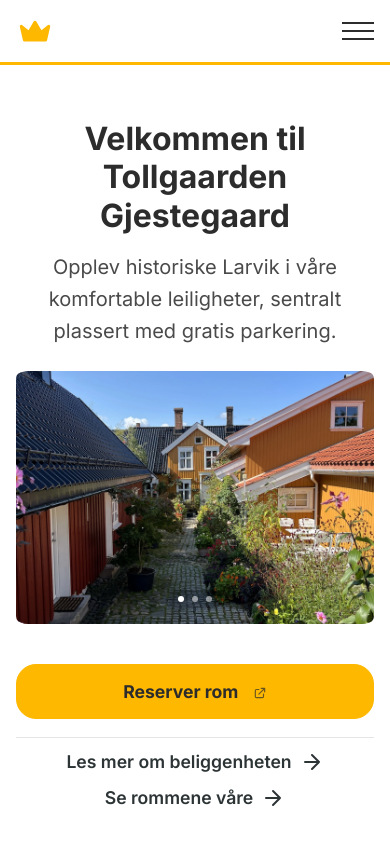
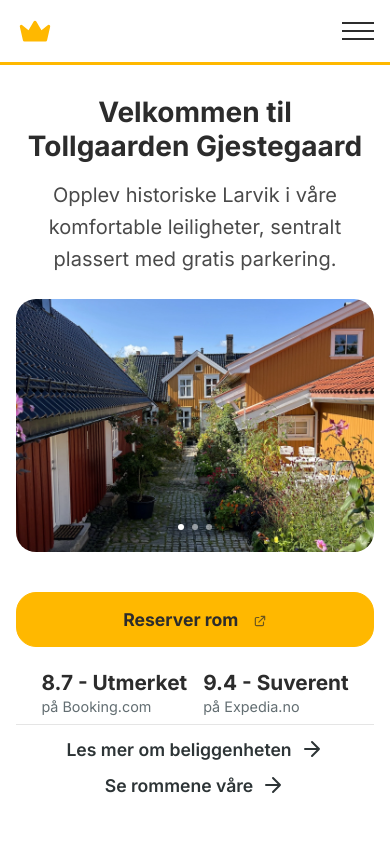
Before and after one commit to gardaanstad/tollgaard, a Next.js app: page / in a window 390 px wide. Shown: the top 844 px of the page. Built offline with nearby package versions, Linux system fonts and the light colour scheme.

Commit message:
added reviews to mobile, changed h1 size on mobile

```diff
--- a/app/beliggenhet/page.module.css
+++ b/app/beliggenhet/page.module.css
@@ -105,7 +105,7 @@
   }
 
   .heroText h1 {
-    font-size: 2rem;
+    font-size: 1.75rem;
     text-align: center;
   }
 
--- a/app/page.module.css
+++ b/app/page.module.css
@@ -97,7 +97,7 @@
 
 @media (max-width: 1024px) {
   .hero {
-    padding-top: 3rem;
+    padding-top: 1.5rem;
     min-height: auto;
   }
 
@@ -118,7 +118,7 @@
   }
 
   .heroText h1 {
-    font-size: 2rem;
+    font-size: 1.75rem;
   }
 
   .heroText p {
@@ -141,15 +141,21 @@
   }
 
   .reviewsContent {
-    display: none;
+    display: flex;
+    flex-direction: row;
+    justify-content: center;
+    align-items: center;
+    gap: 1rem;
+    margin: 0.5rem 0;
+    order: 0;
   }
 
   .heroImageWrapper {
     order: 2;
     height: 30vh;
     border-radius: 20px;
-    width: 100%;
-    padding: 0 0.5rem;
+    width: calc(100% - 1rem);
+    margin: 0 0.5rem;
     display: flex;
     align-items: center;
     justify-content: center;
@@ -162,5 +168,6 @@
     border-top: 1px solid rgba(0, 0, 0, 0.1);
     padding-top: 0.75rem;
     margin-top: 0;
+    order: 1;
   }
 }
--- a/app/rom/page.module.css
+++ b/app/rom/page.module.css
@@ -174,7 +174,7 @@
   }
 
   .heroText h1 {
-    font-size: 2rem;
+    font-size: 1.75rem;
   }
 
   .heroText {
```
